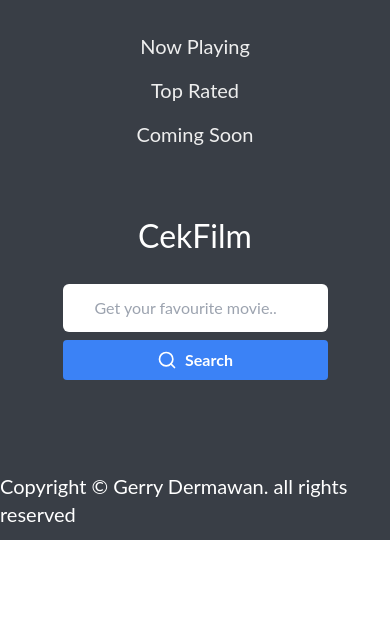
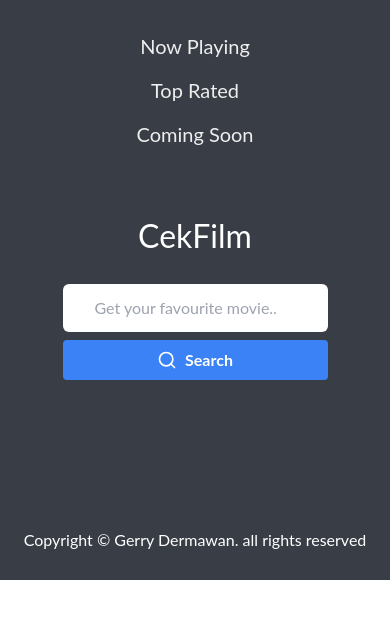
Before and after one commit to gerryd18/CekFilm, a React (Create React App) app: page / in a window 390 px wide. Shown: the top 618 px of the page. Built offline with nearby package versions, Linux system fonts and the light colour scheme; no server answers.

Commit message:
fix styling

```diff
--- a/src/components/Layouts/Footer.jsx
+++ b/src/components/Layouts/Footer.jsx
@@ -1,7 +1,7 @@
 const Footer = () => {
   return (
-    <div className="flex items-center justify-center h-[5rem] bg-[#393E46]">
-      <p className="text-xl text-white ">Copyright &copy; Gerry Dermawan. all rights reserved</p>
+    <div className="flex items-center justify-center h-[5rem] bg-[#393E46] w-full">
+      <p className="text-md md:text-xl text-white text-center ">Copyright &copy; Gerry Dermawan. all rights reserved</p>
     </div>
   );
 }
--- a/src/components/MovieHero.jsx
+++ b/src/components/MovieHero.jsx
@@ -1,9 +1,8 @@
 import React, { useEffect, useState } from "react";
 import { useLocation } from "react-router-dom";
-import {Star} from "lucide-react";
+import { Star } from "lucide-react";
 
-
-const MovieHero = ({movieId, movie}) => {
+const MovieHero = ({ movieId, movie }) => {
   const genres = movie?.genres || []; // Ensure genres is an array
 
   const backgroundImage = `${process.env.REACT_APP_BASEIMGURL}/${movie.backdrop_path}`;
@@ -18,7 +17,7 @@ return (
           }}
         >
           <div className="absolute overlay top-0 bottom-0 left-0 right-0 bg-slate-600 opacity-80 z-10"></div>
-        <div className="z-20 flex flex-col gap-y-8 text-white">
+          <div className="z-20 flex flex-col gap-y-8 text-white items-center">
             <h1 className="text-4xl xl:text-6xl font-bold">
               {movie.original_title}
             </h1>
@@ -27,9 +26,11 @@ return (
               <Star size={32} color="#ffc852" absoluteStrokeWidth />{" "}
               <p className="font-light">{movie.vote_average}</p>
             </div>
-          <p className="text-md xl:text-2xl font-light">{movie.overview}</p>
+            <p className="text-md xl:text-2xl font-light w-9/12">
+              {movie.overview}
+            </p>
             {movie.genres && (
-            <div className="flex items-center justify-center gap-x-3">
+              <div className="flex items-center justify-center gap-x-3 gap-y-3 flex-col md:flex-row ">
                 {movie.genres.map((genre, index) => (
                   <div
                     key={index}
--- a/src/pages/Home.jsx
+++ b/src/pages/Home.jsx
@@ -53,7 +53,7 @@ const Home = () => {
         setSearchQuery={setSearchQuery}
         onSearchButtonClick={handleSearchButtonClick}
       />
-      <div className="container items-center mx-auto grid grid-cols-1 xl:grid-cols-4 md:grid-cols-2  gap-y-12 gap-x-8 rounded-xl overflow-hidden">
+      <div className="container items-center mx-auto grid grid-cols-1 xl:grid-cols-4 md:grid-cols-2  gap-y-12 gap-x-8 rounded-xl overflow-hidden p-5">
         <PopularMovieList popularMovies={popularMovies} />
       </div>
     </div>
```
Lines whose indentation alone changed are shown as unchanged.
